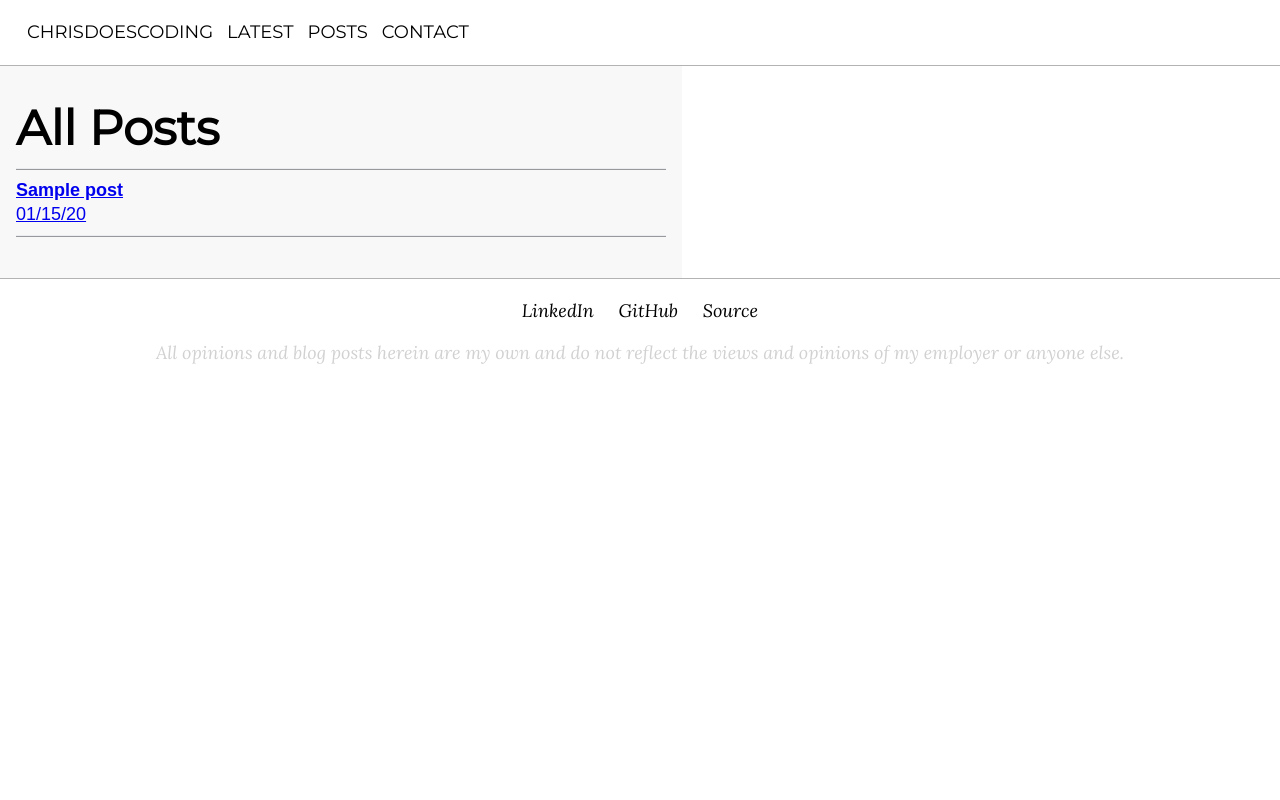
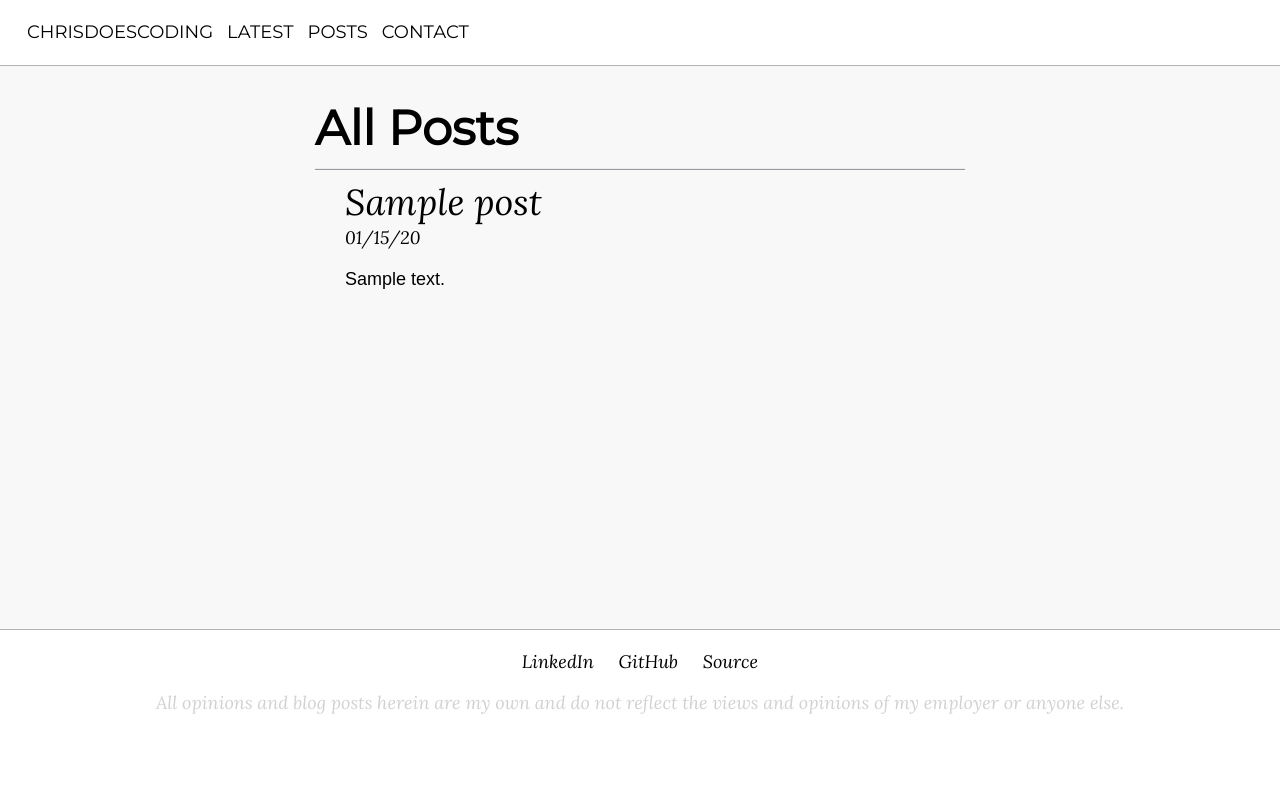
Before and after one commit to cs-cordero/chrisdoescoding.com, a Django app: template chrisdoescoding/posts/templates/all_posts_view.html in a window 1280 px wide. Run offline with Django 3.2, Linux system fonts and the light colour scheme; the template is opened without the code that fills it: most values are stand-ins (such as "Sample title", 1, 10 or a date in 2020); some libraries are stand-ins or nearby versions; some web fonts are replaced.

Commit message:
add styling to the listview

```diff
--- a/chrisdoescoding/posts/static/posts/style.css
+++ b/chrisdoescoding/posts/static/posts/style.css
@@ -51,6 +51,7 @@ body {
     display: flex;
     flex-direction: row;
     width: 100%;
+    flex: 1 0 auto;
 }
 
 .footer {
@@ -59,6 +60,7 @@ body {
     min-height: 150px;
     text-align: center;
     padding-top: 20px;
+    flex: 0 0 content;
 }
 .footer > a {
     font-family: 'Lora', serif;
@@ -95,7 +97,7 @@ body {
     flex-direction: row;
     flex-wrap: wrap;
     justify-content: space-between;
-    margin: 35px 35px 0 35px;
+    margin: 70px 35px 0 35px;
 }
 .navigation-item {
     max-width: 240px;
@@ -119,13 +121,26 @@ body {
     padding-left: 10px;
     border-left: 5px solid gray;
 }
-.navigation-item-left:hover { border-color: #29189c; }
+.navigation-item-active:hover { border-color: #29189c; }
 .navigation-item-right {
     text-align: right;
     padding-right: 10px;
     border-right: 5px solid gray;
 }
-.navigation-item-right:hover { border-color: #29189c; }
+.navigation-item-active:hover { border-color: #29189c; }
+
+.post-listview > a {
+    text-decoration: none;
+    color: black;
+}
+.post-listview-item {
+    padding: 0 30px;
+    margin: 10px 0;
+}
+.post-listview-item:first-child { margin-top: 0; }
+.post-listview-item:hover {
+    background-color: #e9e4e4;
+}
 
 @media all and (max-width: 1000px) {
     .header { justify-content: center; }
--- a/chrisdoescoding/posts/templates/all_posts_view.html
+++ b/chrisdoescoding/posts/templates/all_posts_view.html
@@ -1,27 +1,27 @@
 {% extends 'base.html' %}
 
 {% block content %}
+<div class="bumper-left"></div>
     <div class="content">
         <h1>All Posts</h1>
         <hr/>
         {% if error_message %}<p>strong>{{ error_message }</strong></p>{% endif %}
 
         {% if published_posts %}
-            <div class="all-posts">
-            {% for post in published_posts %}
-                <a href="/posts/{{ post.id }}/">
-                    <div class="all-posts-item">
-                        <div>
-                            <strong>{{ post.title }}</strong> <br>
-                            {{ post.publication_date|date:"m/d/y" }}
+            <div class="post-listview">
+                {% for post in published_posts %}
+                    <a href="/posts/{{ post.id }}/">
+                        <div class="post-listview-item">
+                            <h2>{{ post.title }}</h2>
+                            <h5>{{ post.publication_date|date:"m/d/y" }}</h5>
+                            <p>{{ post.excerpt }}</p>
                         </div>
-                    </div>
-                </a>
-                <hr/>
-            {% endfor %}
+                    </a>
+                {% endfor %}
             </div>
         {% else %}
             <p>No posts are available.</p>
         {% endif %}
     </div>
+    <div class="bumper-right"></div>
 {% endblock %}
```
